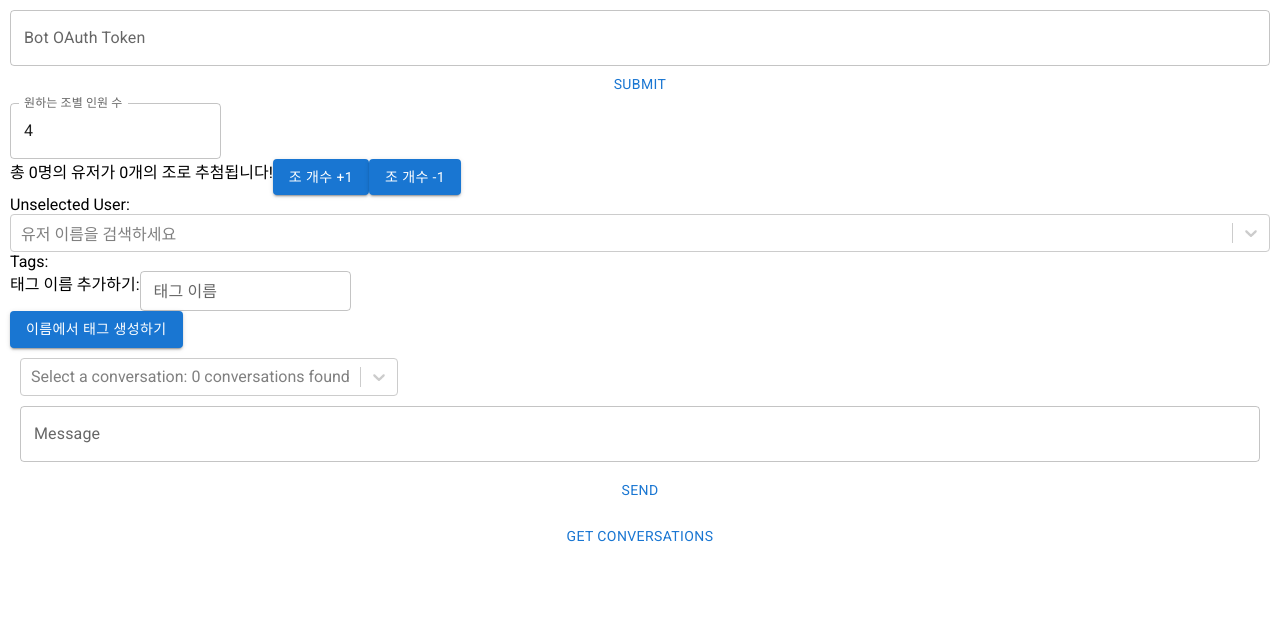
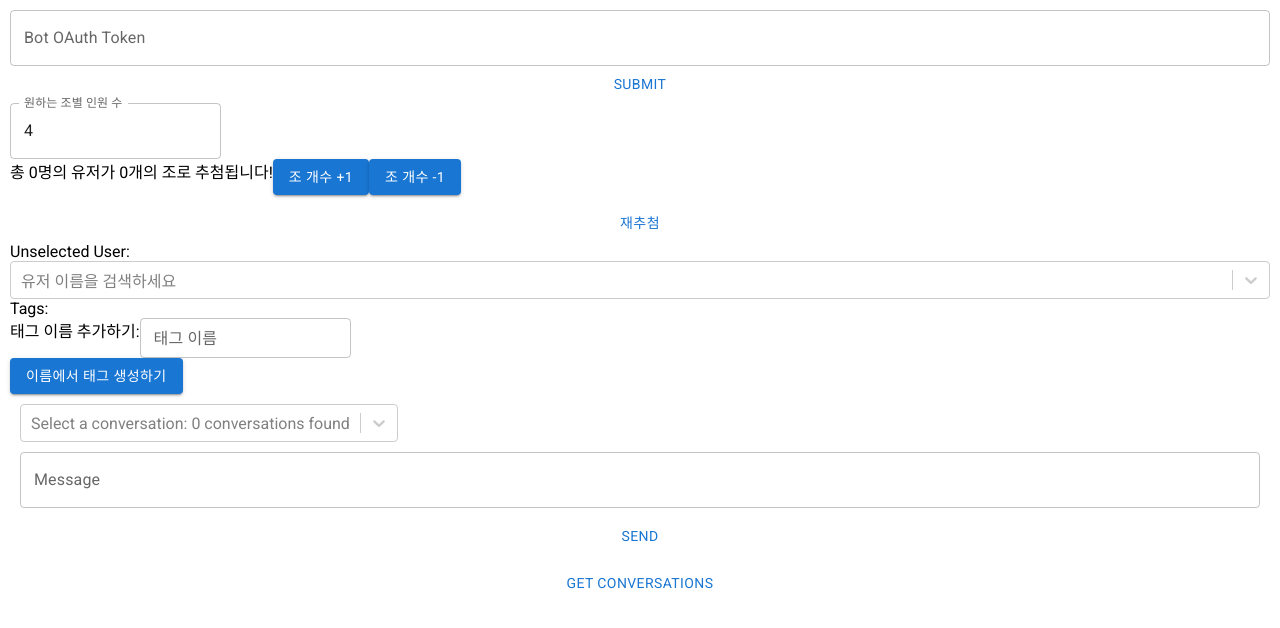
Before and after one commit to dlwocks31/random-lunch-bot-fe, a Next.js app: page / in a window 1280 px wide. Shown: the top 628 px of the page. Built offline with nearby package versions, Linux system fonts and the light colour scheme.

Commit message:
재추첨 기능 추가

```diff
--- a/components/UserGrouper.tsx
+++ b/components/UserGrouper.tsx
@@ -1,4 +1,5 @@
-import { Chip } from "@mui/material";
+import { Button, Chip } from "@mui/material";
+import { shuffle } from "lodash";
 import { useEffect, useState } from "react";
 import { createStandardPartition } from "../utils/group/CreateStandardPartition";
 import { optimizePartition } from "../utils/group/OptimizePartition";
@@ -18,7 +19,7 @@ export function UserGrouper({
   const [groupCount, setGroupCount] = useState(0);
   const [partition, setPartition] = useState<SlackUser[][]>([]);
 
-  useEffect(() => {
+  function generateOptimizedPartition() {
     const randomPartition = createStandardPartition(users, groupCount);
     const tagMapReversed: Map<string, string[]> = new Map();
     if (tagMap) {
@@ -30,7 +31,6 @@ export function UserGrouper({
         }
       }
     }
-    console.log(tagMap);
 
     const groupPenaltyFn = (team: SlackUser[]): number => {
       let sumScore = 0;
@@ -54,7 +54,12 @@ export function UserGrouper({
       return sumScore;
     };
     setPartition(optimizePartition(randomPartition, 1000, groupPenaltyFn));
-  }, [users, groupCount, tagMap]);
+  }
+  function regenerateOptimizedPartition() {
+    shuffle(users);
+    generateOptimizedPartition();
+  }
+  useEffect(generateOptimizedPartition, [users, groupCount, tagMap]);
 
   return (
     <div className="root">
@@ -65,6 +70,7 @@ export function UserGrouper({
         setEachGroupSize={setEachGroupSize}
         setGroupCount={setGroupCount}
       />
+      <Button onClick={regenerateOptimizedPartition}>재추첨</Button>
       {partition.map((users, i) => (
         <div className="group-container">
           <div>
```
